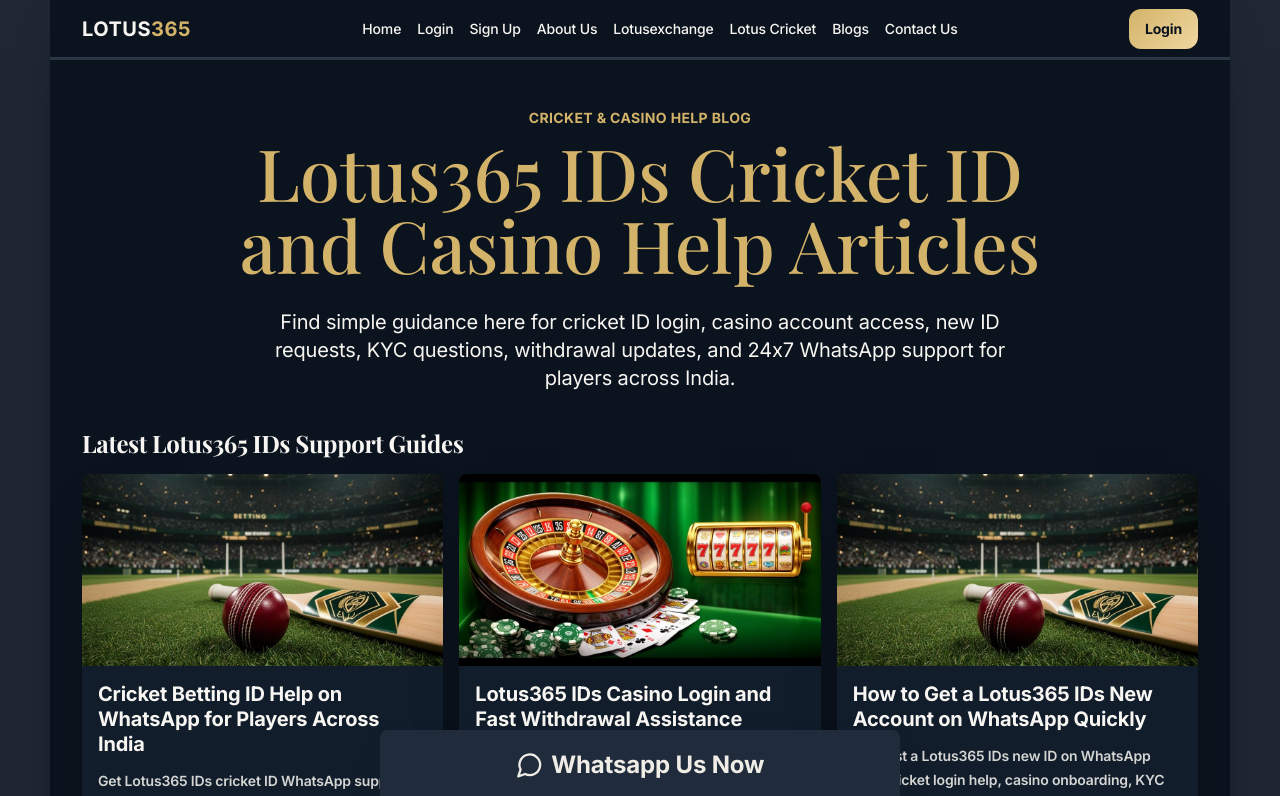
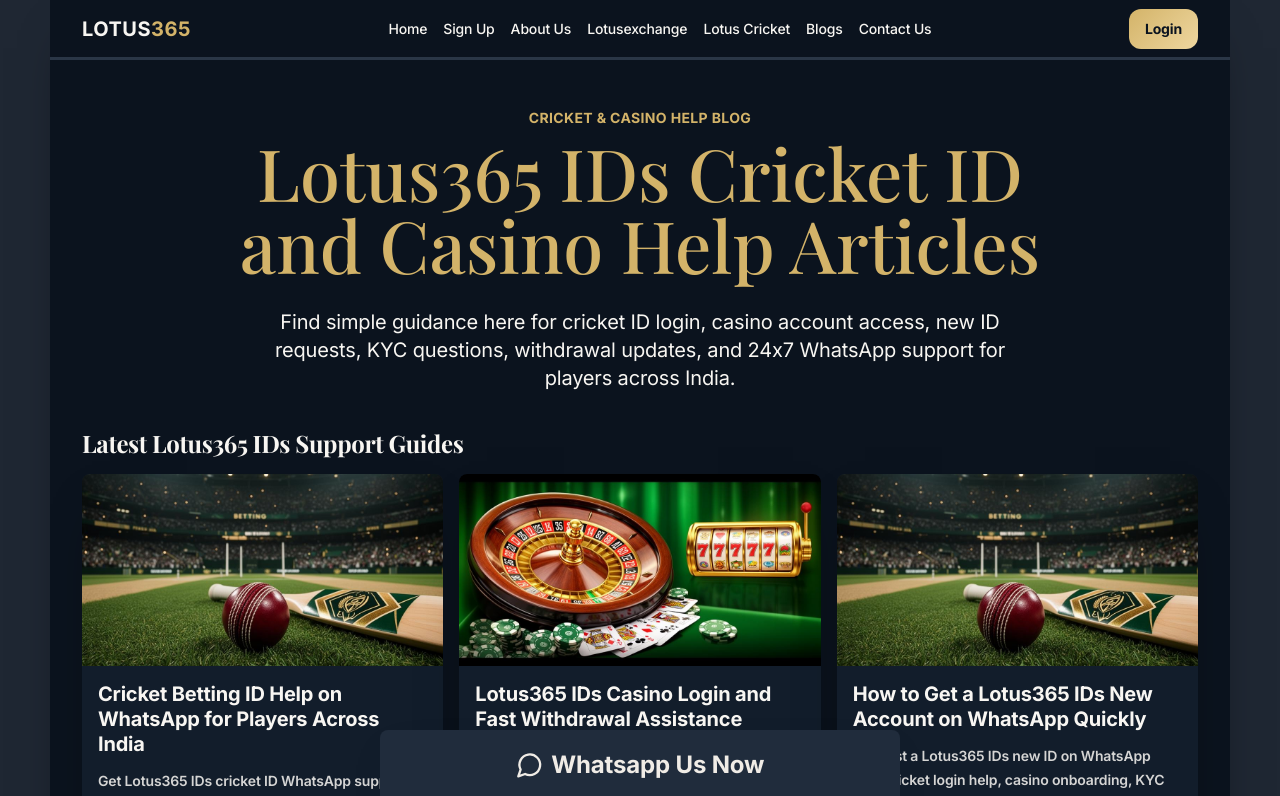
Before and after one commit to Neetu8354/promo-game-emporium, a React (Vite) app: page /blog in a window 1280 px wide. Shown: the top 796 px of the page. Built offline with nearby package versions, Linux system fonts and the light colour scheme; the HTML template or start-up script is replaced by a standard one.

Commit message:
Remove duplicate Login from nav — keep only Login button

```diff
--- a/src/pages/Blog.tsx
+++ b/src/pages/Blog.tsx
@@ -9,7 +9,6 @@ const whatsappUrl = "https://wa.link/reddyanna_";
 
 const navItems = [
   { label: "Home", href: "/" },
-  { label: "Login", href: "/login" },
   { label: "Sign Up", href: "/signup" },
   { label: "About Us", href: "/about-us" },
   { label: "Lotusexchange", href: "/lotusexchange" },
--- a/src/pages/BlogPost.tsx
+++ b/src/pages/BlogPost.tsx
@@ -9,7 +9,6 @@ const whatsappUrl = "https://wa.link/reddyanna_";
 
 const navItems = [
   { label: "Home", href: "/" },
-  { label: "Login", href: "/login" },
   { label: "Sign Up", href: "/signup" },
   { label: "About Us", href: "/about-us" },
   { label: "Lotusexchange", href: "/lotusexchange" },
--- a/src/pages/CricketId.tsx
+++ b/src/pages/CricketId.tsx
@@ -11,7 +11,6 @@ const canonical = "https://www.lotus365ids.live/cricket-id";
 
 const navItems = [
   { label: "Home", href: "/" },
-  { label: "Login", href: "/login" },
   { label: "Sign Up", href: "/signup" },
   { label: "About Us", href: "/about-us" },
   { label: "Lotusexchange", href: "/lotusexchange" },
--- a/src/pages/Index.tsx
+++ b/src/pages/Index.tsx
@@ -18,7 +18,6 @@ const whatsappUrl = "https://wa.link/reddyanna_";
 
 const navItems = [
   { label: "Home", href: "/" },
-  { label: "Login", href: "/login" },
   { label: "Sign Up", href: "/signup" },
   { label: "About Us", href: "/about-us" },
   { label: "Lotusexchange", href: "/lotusexchange" },
--- a/src/pages/LoginGuide.tsx
+++ b/src/pages/LoginGuide.tsx
@@ -10,7 +10,6 @@ const whatsappUrl = "https://wa.link/reddyanna_";
 
 const navItems = [
   { label: "Home", href: "/" },
-  { label: "Login", href: "/login" },
   { label: "Sign Up", href: "/signup" },
   { label: "About Us", href: "/about-us" },
   { label: "Lotusexchange", href: "/lotusexchange" },
--- a/src/pages/LotusPage.tsx
+++ b/src/pages/LotusPage.tsx
@@ -16,7 +16,6 @@ const siteUrl = "https://www.lotus365ids.live";
 
 const navItems = [
   { label: "Home", href: "/" },
-  { label: "Login", href: "/login" },
   { label: "Sign Up", href: "/signup" },
   { label: "About Us", href: "/about-us" },
   { label: "Lotusexchange", href: "/lotusexchange" },
```
